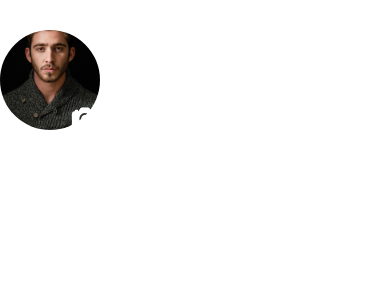
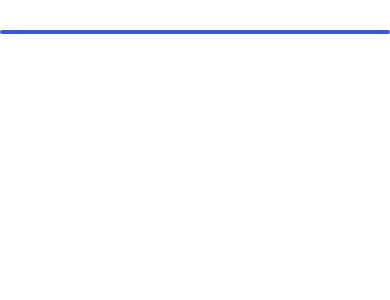
Before and after one commit to WhereTechnicalTeam/FeltpMobile, a React Native app: screen / in a window 390 px wide. Shown: the top 300 px of the page. Built offline with nearby package versions, Linux system fonts and the light colour scheme.

Commit message:
added badge component

```diff
--- a/App.js
+++ b/App.js
@@ -11,16 +11,15 @@ import {
   SafeAreaView,
   StatusBar,
   StyleSheet,
-  Text,
-  View,
 } from 'react-native';
 import AvatarComponent from '@components/avatar/AvatarComponent';
+import BadgeComponent from '@components/badge/BadgeComponent';
 
 const App = () => {
 
   return (
     <SafeAreaView style={styles.container}>
-      <AvatarComponent src={require('@assets/man.jpg')} icon="camera" />
+      <BadgeComponent />
     </SafeAreaView>
   );
 };
--- /dev/null
+++ b/src/components/badge/BadgeComponent.js
@@ -0,0 +1,30 @@
+import React from 'react';
+import { View, Text, StyleSheet } from 'react-native';
+import { colors } from '@theme/colors';
+
+const BadgeComponent = (props) => {
+    const {text, badgeContainerStyle} = props;
+
+    return (
+        <View style={[styles.badgeView, badgeContainerStyle]}>
+            <Text style={styles.badgeText}>{text}</Text>
+        </View>
+    );
+}
+
+export default BadgeComponent;
+
+const styles = StyleSheet.create({
+    badgeView: {
+        backgroundColor: colors.primary,
+        borderRadius: 20,
+        paddingHorizontal: 7,
+        paddingVertical: 2,
+        justifyContent: 'center'
+    },
+    badgeText: {
+        textAlign: 'center',
+        fontSize: 15,
+        color: colors.white
+    },
+});
```
